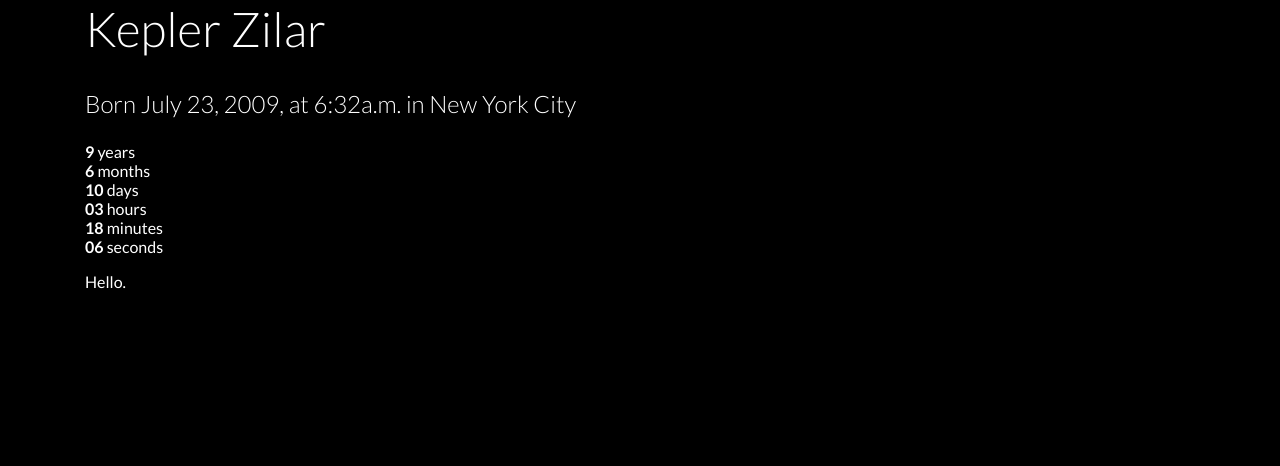
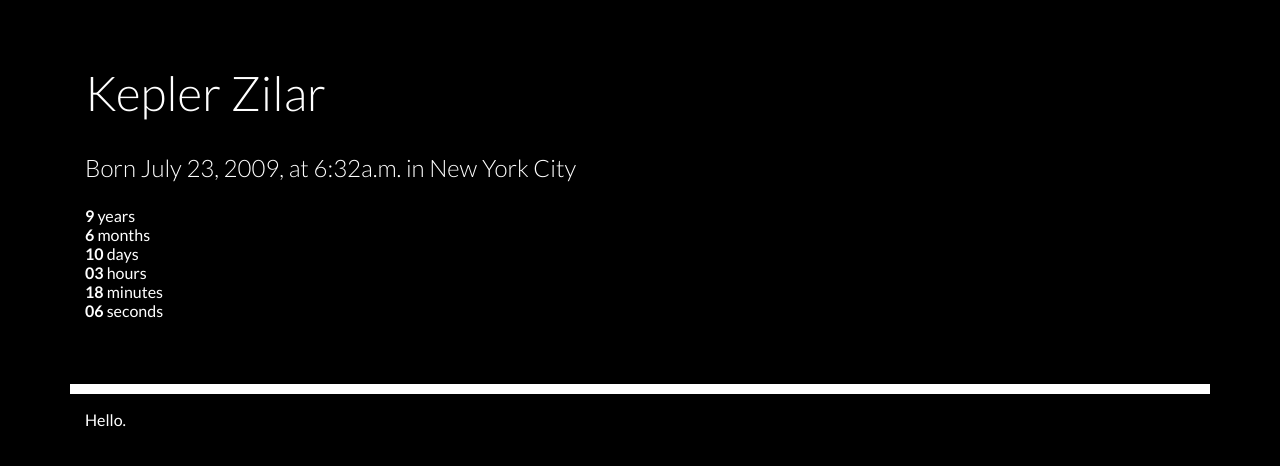
Before and after one commit to kcezz/keplr.me, a Jekyll site: the page built from index.md, in a window 1280 px wide. Shown: the top 466 px of the page. Built offline with Jekyll 4.4.1, drawn with Linux system fonts in a browser that asks for light colours; nearby versions of some CDN libraries.

Commit message:
adding header styles

```diff
--- a/_includes/header.html
+++ b/_includes/header.html
@@ -1,11 +1,9 @@
 <header class="">
   <div class="container">
     <div class="row">
-      <div class="col-7">
+      <div class="col-12">
         {% if page.layout == 'home' %}
           <h1><a href="{{ site.baseurl }}" title="{{ site.title }}">{{ site.title }}</a></h1>
-        {% else %}
-          <h2><a href="{{ site.baseurl }}" title="{{ site.title }}">{{ site.title }}</a></h2>
         {% endif %}
 
         <h3>Born July 23, 2009, at 6:32a.m. in New York City</h3>
--- /dev/null
+++ b/_sass/_header.scss
@@ -0,0 +1,6 @@
+// Header
+
+header > div {
+  padding: 4em 0;
+  border-bottom: 10px solid $white;
+}
--- a/assets/main.scss
+++ b/assets/main.scss
@@ -4,3 +4,4 @@
 
 @import 'settings';
 @import 'typography';
+@import 'header';
```
